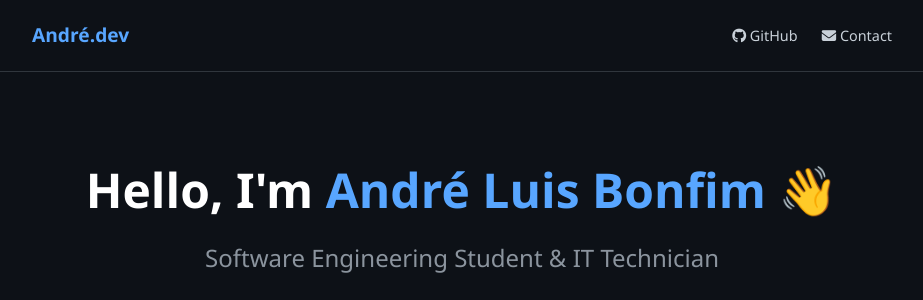
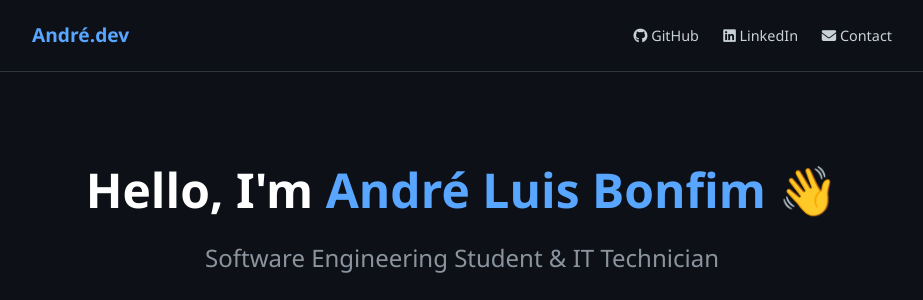
Before and after one commit to andrebonfim/my-portfolio, a Flask app: page / in a window 1280 px wide. Shown: the top 300 px of the page, without its empty margins (178-1101 px from the left). Run offline with Flask 3, Linux system fonts and the light colour scheme.

Commit message:
feat: add linkedin link and refine profile text

```diff
--- a/templates/index.html
+++ b/templates/index.html
@@ -3,7 +3,7 @@
   <head>
     <meta charset="UTF-8" />
     <meta name="viewport" content="width=device-width, initial-scale=1.0" />
-    <title>André Bonfim | Portfolio</title>
+    <title>André Luis Bonfim | Portfólio</title>
     <link
       rel="stylesheet"
       href="https://cdnjs.cloudflare.com/ajax/libs/font-awesome/6.4.0/css/all.min.css"
@@ -22,6 +22,9 @@
             <a href="https://github.com/andrebonfim" target="_blank"
               ><i class="fab fa-github"></i> GitHub</a
             >
+            <a href="https://linkedin.com/in/andreluisbonfim" target="_blank">
+              <i class="fab fa-linkedin"></i> LinkedIn
+            </a>
             <a href="mailto:andrebonfim@pm.me"
               ><i class="fas fa-envelope"></i> Contact</a
             >
```
